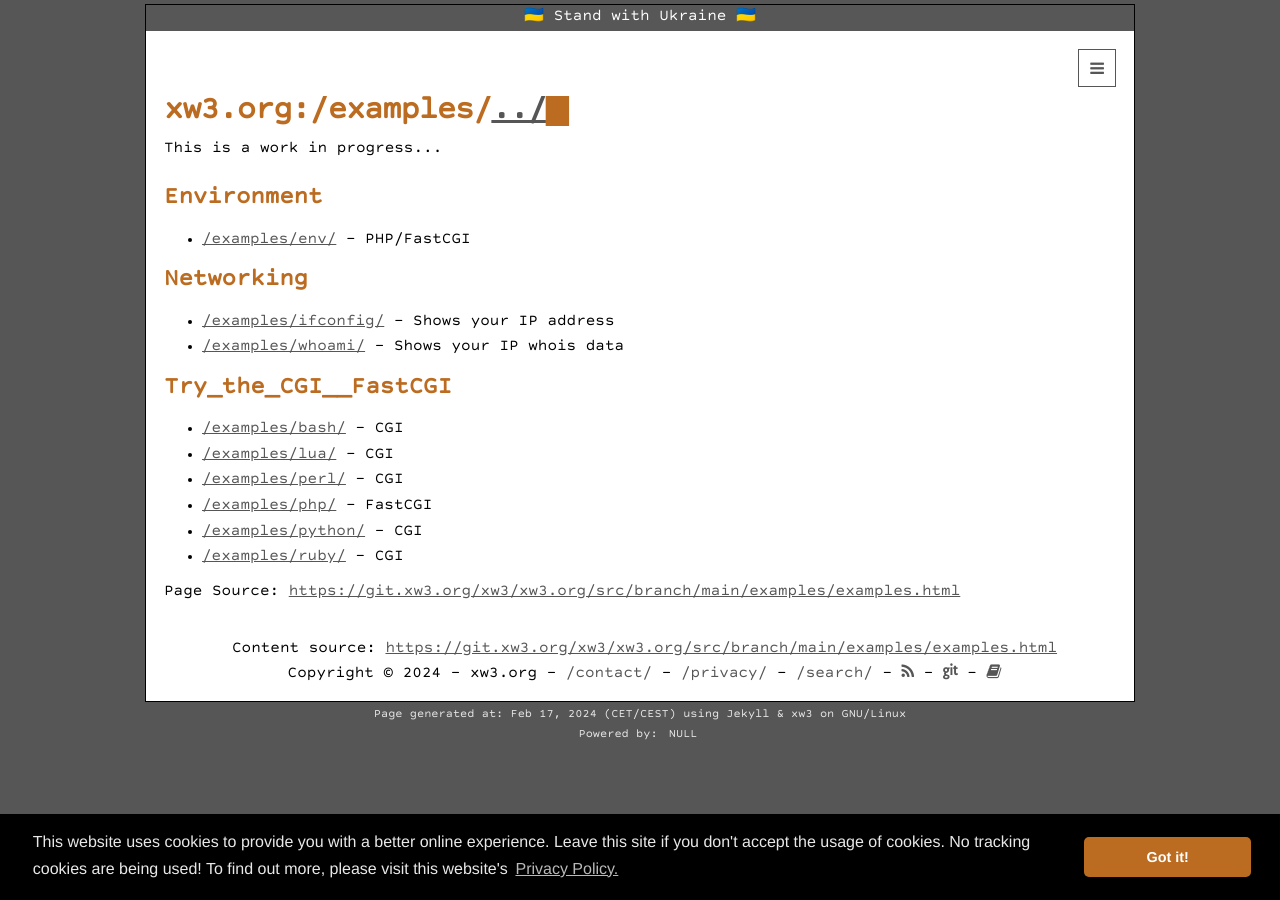
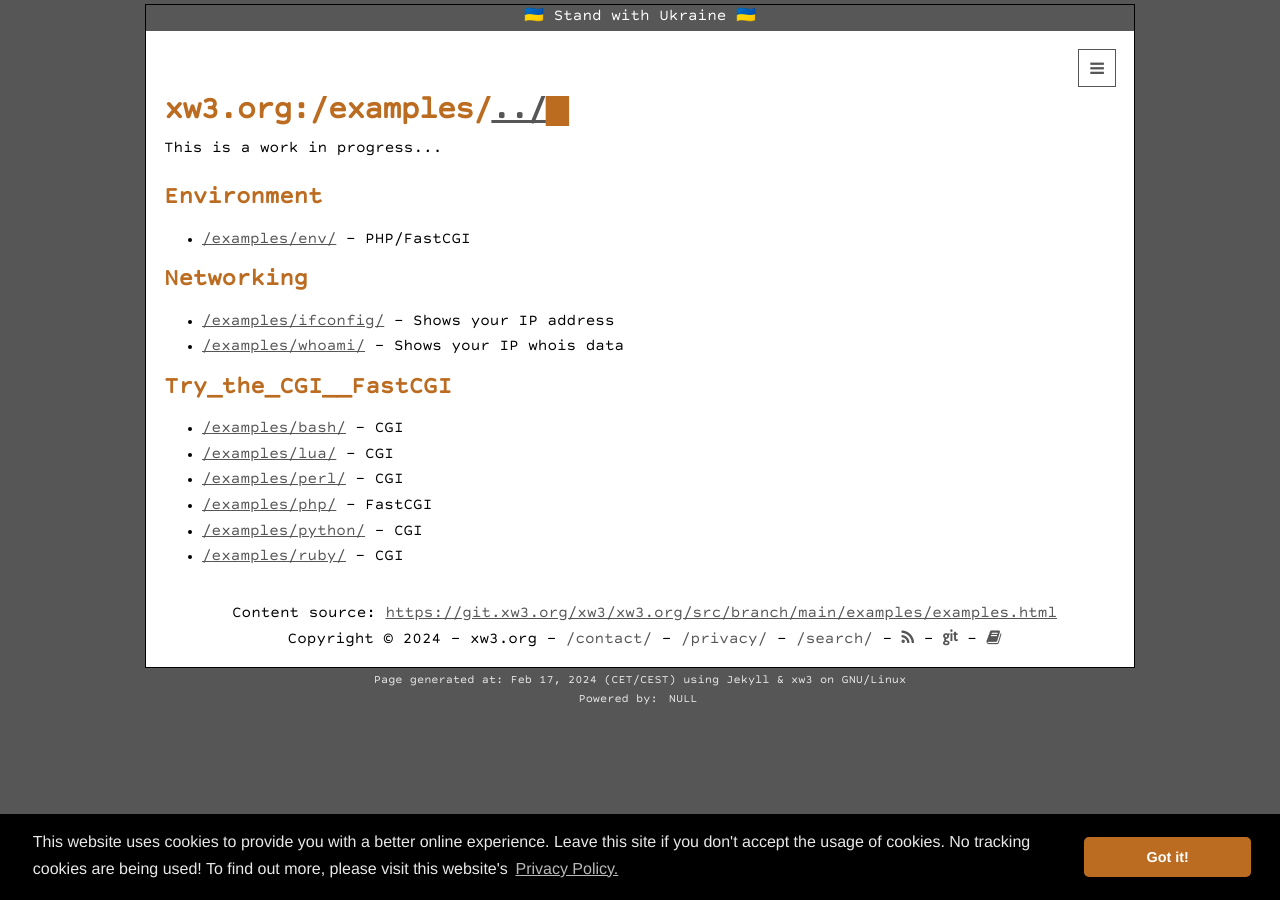
Before and after one commit to hanez/xw3, a Jekyll site: the page built from examples/examples.html, in a window 1280 px wide. Built offline with Jekyll 4.4.1, drawn with Linux system fonts in a browser that asks for light colours.

Commit message:
Content fix.

```diff
--- a/examples/examples.html
+++ b/examples/examples.html
@@ -44,5 +44,3 @@ tags:
   <li><a href="/examples/python/">/examples/python/</a> - CGI</li>
   <li><a href="/examples/ruby/">/examples/ruby/</a> - CGI</li>
 </ul>
-
-<p>Page Source: <a href="https://git.xw3.org/xw3/xw3.org/src/branch/main/examples/examples.html">https://git.xw3.org/xw3/xw3.org/src/branch/main/examples/examples.html</a></p>
```
